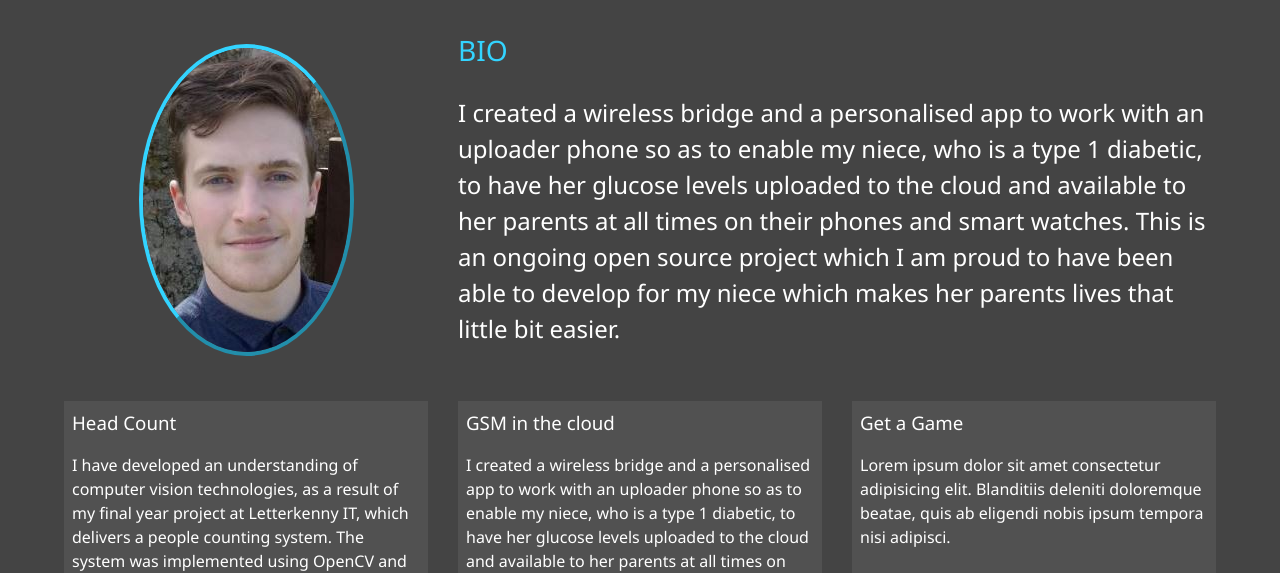
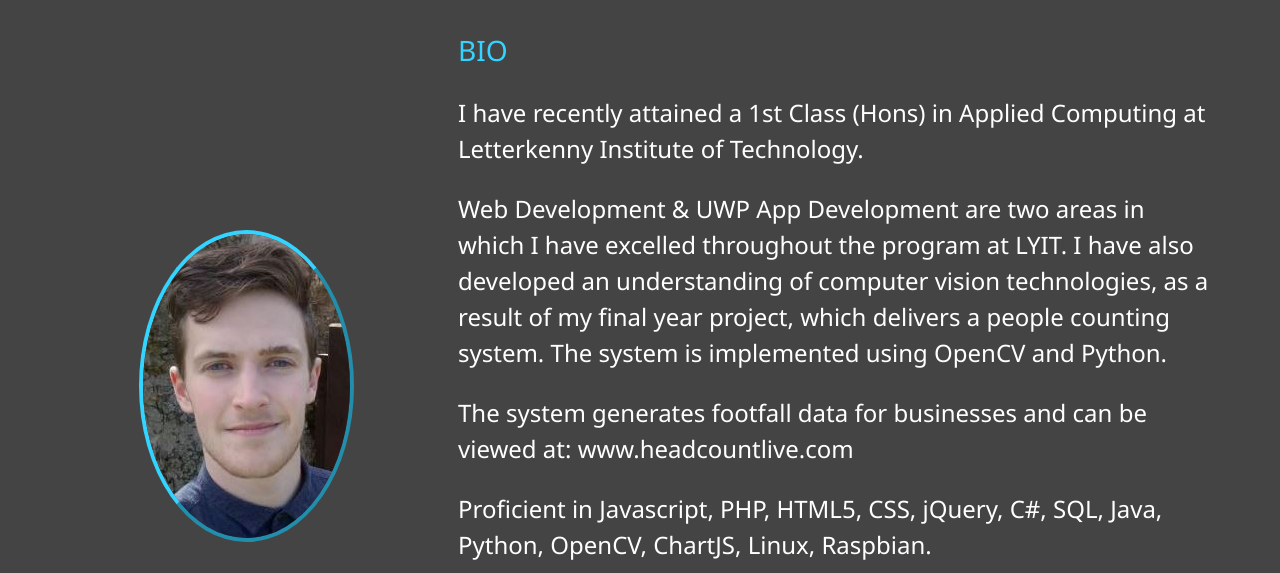
Before and after one commit to dohertychristopher4/onlineCV, a website: page dist/about.html in a window 1280 px wide. Shown: the part 247-820 px from the top of the page. Drawn offline with Linux system fonts and the light colour scheme.

Commit message:
Updated Bio2

```diff
--- a/dist/about.html
+++ b/dist/about.html
@@ -61,15 +61,23 @@
 
             <div class="bio">
                 <h3 class="text-secondary">BIO</h3>
-                <p>
-                    I created a wireless bridge and a personalised app to work
-                    with an uploader phone so as to enable my niece,
-                    who is a type 1 diabetic, to have her glucose levels uploaded
-                    to the cloud and available to her parents at all times on
-                    their phones and smart watches. This is an ongoing open
-                    source project which I am proud to have been able to develop
-                    for my niece which makes her parents lives that little bit easier.
-                </p>
+                <p>I have recently attained a 1st Class (Hons) in Applied Computing at Letterkenny Institute of
+                    Technology.</p>
+
+                <p>Web Development & UWP App Development are two areas in which I have excelled throughout the program
+                    at LYIT. I have also developed an understanding of computer vision technologies, as a result of my
+                    final year project, which delivers a people counting system. The system is implemented using OpenCV
+                    and Python.</p>
+
+                <p>The system generates footfall data for businesses and can be viewed at:
+                    www.headcountlive.com</p>
+
+                <p>Proficient in Javascript, PHP, HTML5, CSS, jQuery, C#, SQL, Java, Python, OpenCV, ChartJS, Linux,
+                    Raspbian.</p>
+
+                <p>Intermediate experience with Underscore, Node, Mustache, Underscore, d3, C++, C, VB.NET, DevOps.</p>
+
+                <p>I also have a keen interest in all things sports, music and film.</p>
             </div>
 
             <div class="project project-1">
--- a/package.json
+++ b/package.json
@@ -3,7 +3,7 @@
   "version": "1.0.0",
   "description": "",
   "main": "index.js",
-  "homepage": "https://dohertychristopher4.github.io/onlineCV",
+  "homepage": "https://christopherdoherty.me",
   "scripts": {
     "sass": "node-sass -w scss/ -o dist/css/ --recursive",
     "deploy": "gh-pages -d dist"
```
